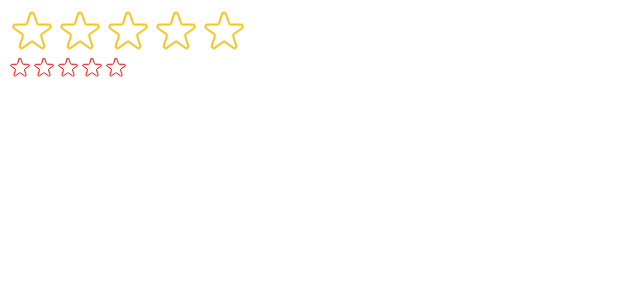
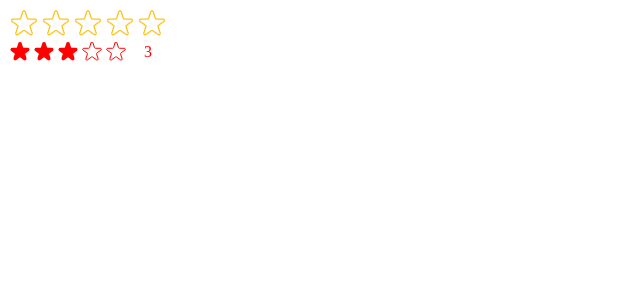
Before and after one commit to EphriamHab/movie-app, a React (Create React App) app: page / in a window 1280 px wide. Shown: the top 300 px of the page, without its empty margins (0-640 px from the left). Built offline with nearby package versions, Linux system fonts and the light colour scheme.

Commit message:
propTypes

```diff
--- a/src/StarRating.js
+++ b/src/StarRating.js
@@ -1,4 +1,5 @@
 import { useState } from "react";
+import PropTypes from "prop-types";
 
 const containerStyle = {
   display: "flex",
@@ -10,9 +11,23 @@
   display: "flex",
 };
 
-
-export default function StarRating({ maxRating = 5, color='#fcc419', size='48' }) {
-  const [rating, setRating] = useState(0);
+StarRating.propTypes = {
+  maxRating: PropTypes.number,
+  defaultRating: PropTypes.number,
+  color: PropTypes.string,
+  size: PropTypes.number,
+  messages: PropTypes.array,
+  className: PropTypes.string,
+};
+export default function StarRating({
+  maxRating = 5,
+  color = "#fcc419",
+  size = "32",
+  className = "",
+  messages = [],
+  defaultRating = 0,
+}) {
+  const [rating, setRating] = useState(defaultRating);
   const [tempRating, setTempRating] = useState(0);
 
   function handleRating(rating) {
@@ -23,11 +38,11 @@
     lineHeight: "1",
     margin: "0",
     color,
-    fontSize: `${size/1.5}px`
+    fontSize: `${size / 1.5}px`,
   };
 
   return (
-    <div style={containerStyle}>
+    <div style={containerStyle} className={className}>
       <div style={starContainerStyle}>
         {Array.from({ length: maxRating }, (_, i) => (
           <Star
@@ -41,11 +56,14 @@
           />
         ))}
       </div>
-      <p style={textStyle}>{tempRating || rating || ""}</p>
+      <p style={textStyle}>
+        {messages.length === maxRating
+          ? messages[tempRating ? tempRating - 1 : rating - 1]
+          : tempRating || rating || ""}
+      </p>
     </div>
   );
 }
-
 
 function Star({ onRate, full, onHoverIn, onHoverOut, color, size }) {
   const starStyle = {
@@ -53,7 +71,6 @@
     height: `${size}px`,
     display: "block",
     cursor: "pointer",
-
   };
   return (
     <span
```
Lines whose indentation alone changed are shown as unchanged.
